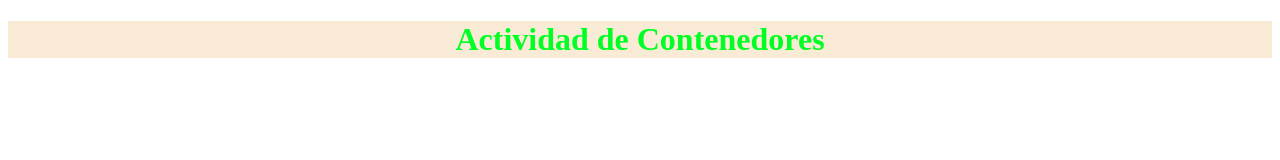
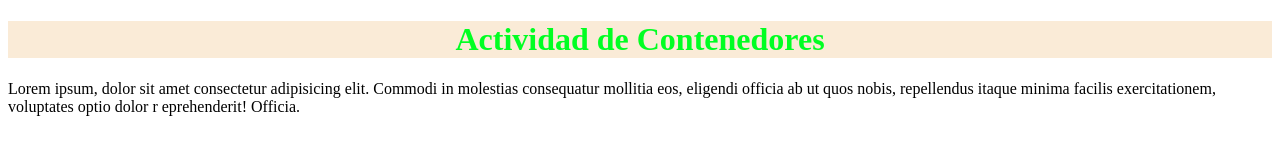
Before and after one commit to DevpAlex/servicioweb, a plain HTML site: page interfaz/index.html in a window 1280 px wide. Drawn offline with Linux system fonts and the light colour scheme.

Commit message:
avances en la interfaz del proyecto

```diff
--- a/interfaz/index.html
+++ b/interfaz/index.html
@@ -9,6 +9,10 @@
 <body>
 
     <h1 style="color: rgb(0, 255, 34); background-color: antiquewhite; text-align: center;">Actividad de Contenedores</h1>
+    <p>Lorem ipsum, dolor sit amet consectetur adipisicing elit. Commodi in
+        molestias consequatur mollitia eos, eligendi officia ab ut quos nobis,
+         repellendus itaque minima facilis exercitationem, voluptates optio dolor r
+         eprehenderit! Officia.</p>
 
 </body>
 </html>
```
